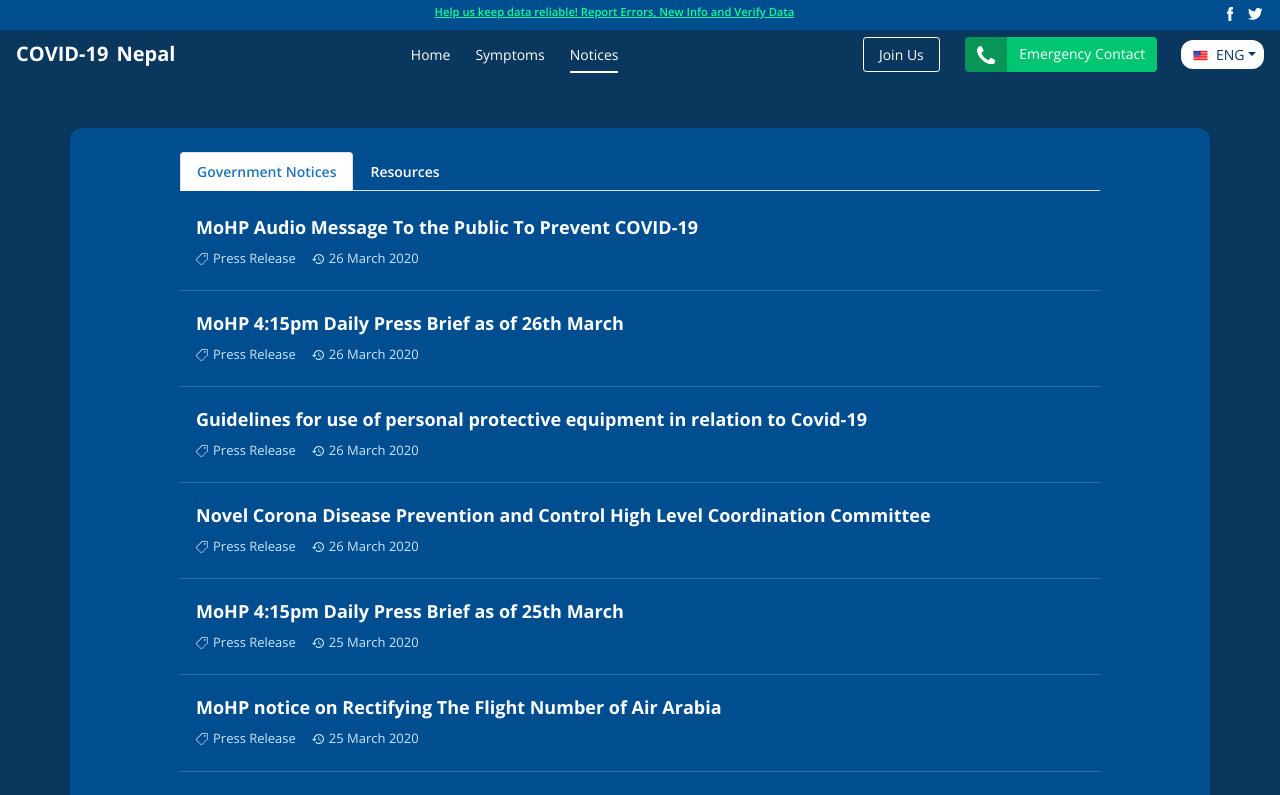
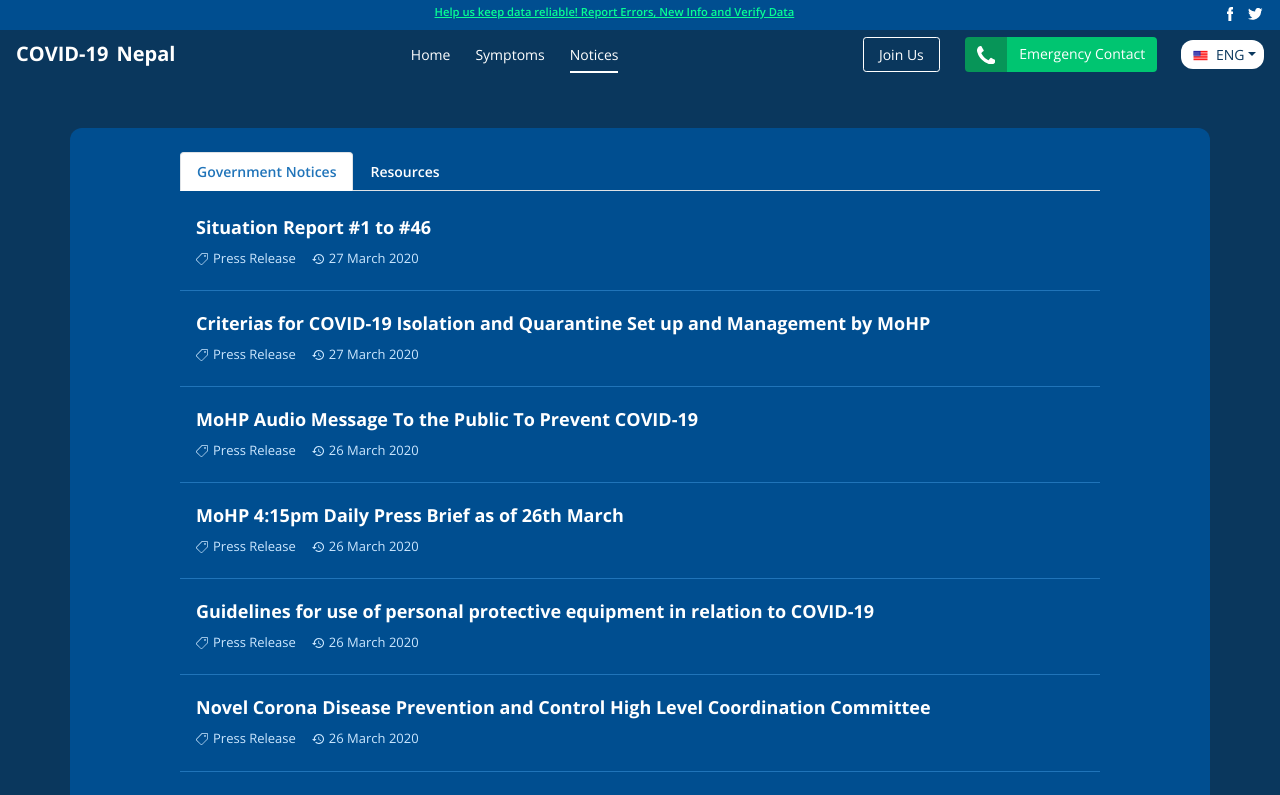
Before and after one commit to Fusemachines/covid-nepal-web, a React (Create React App) app: page /notices in a window 1280 px wide. Shown: the top 795 px of the page. Built offline with nearby package versions, Linux system fonts and the light colour scheme; no server answers.

Commit message:
new notices added

```diff
--- a/src/i18n/en.json
+++ b/src/i18n/en.json
@@ -124,6 +124,7 @@
 
   "notic_governNotice": "Government Notices",
   "notic_resources": "Resources",
+  "notic_support": "Other Covid-19 Supports",
   "notic_reports": "Reports",
   "notic_pressRelease": "Press Release",
   "notic_pressRelease21March": "Press Release as of 21 March 2020",
--- a/src/i18n/locale.json
+++ b/src/i18n/locale.json
@@ -126,6 +126,7 @@
 
   "notic_governNotice": "notic_governNotice",
   "notic_resources": "notic_resources",
+  "notic_support": "notic_support",
   "notic_pressRelease": "notic_pressRelease",
   "notic_reports": "notic_reports",
   "notic_pressRelease21March": "notic_pressRelease21March",
--- a/src/routes/dashboard/notices/GovernmentNotices/GovernmentNotices.tsx
+++ b/src/routes/dashboard/notices/GovernmentNotices/GovernmentNotices.tsx
@@ -9,6 +9,20 @@ const GovernmentNotices: FC<{}> = () => {
 
   return (
     <ul className="notices__list">
+       <GovernmentNoticeItem
+        category="Press Release"
+        date="27 March 2020"
+        title="Situation Report #1 to #46"
+        url="https://drive.google.com/drive/folders/1QhLMbT76t6Zu1sFy5qlB5aoDbHVAcnHx"
+      />
+
+       <GovernmentNoticeItem
+        category="Press Release"
+        date="27 March 2020"
+        title="Criterias for COVID-19 Isolation and Quarantine Set up and Management by MoHP"
+        url="https://drive.google.com/open?id=1AYfWh0CEuGwK237AN1KWjxU9C_bDKEM2"
+      />
+
       <GovernmentNoticeItem
         category="Press Release"
         date="26 March 2020"
@@ -26,7 +40,7 @@ const GovernmentNotices: FC<{}> = () => {
       <GovernmentNoticeItem
         category="Press Release"
         date="26 March 2020"
-        title="Guidelines for use of personal protective equipment in relation to Covid-19"
+        title="Guidelines for use of personal protective equipment in relation to COVID-19"
         url="https://drive.google.com/open?id=18ZZVfHuQUvVxWY_O6qoONRLzsvuaVE7l"
       />
 
@@ -54,7 +68,7 @@ const GovernmentNotices: FC<{}> = () => {
       <GovernmentNoticeItem
         category="Reports"
         date="25 March 2020"
-        title="Covid-outbreak updates- as of March 25"
+        title="COVID-19 outbreak updates- as of March 25"
         url="https://drive.google.com/open?id=1Ahreq6VwU6qkn2aNVQ-E0UTzQxLZE7-2"
       />
 
--- a/src/routes/dashboard/notices/NoticesTabs.tsx
+++ b/src/routes/dashboard/notices/NoticesTabs.tsx
@@ -4,6 +4,7 @@ import { useTranslation } from 'react-i18next';
 
 import GovernmentNotices from './GovernmentNotices';
 import Resources from './Resources';
+import Support from './Support';
 import lo from 'src/i18n/locale.json';
 
 const NoticesTabs: FC<{}> = () => {
@@ -18,6 +19,9 @@ const NoticesTabs: FC<{}> = () => {
         <Nav.Item>
           <Nav.Link eventKey="resources">{t(lo.notic_resources)}</Nav.Link>
         </Nav.Item>
+        {/* <Nav.Item>
+          <Nav.Link eventKey="support">{t(lo.notic_support)}</Nav.Link>
+        </Nav.Item> */}
       </Nav>
 
       <Tab.Content>
@@ -27,6 +31,9 @@ const NoticesTabs: FC<{}> = () => {
         <Tab.Pane eventKey="resources">
           <Resources />
         </Tab.Pane>
+        <Tab.Pane eventKey="support">
+          <Support />
+        </Tab.Pane>
       </Tab.Content>
     </Tab.Container>
   );
--- /dev/null
+++ b/src/routes/dashboard/notices/Support/Support.tsx
@@ -0,0 +1,32 @@
+import React, { FC } from 'react';
+import { useTranslation } from 'react-i18next';
+
+import SupportItem from './SupportItem';
+import lo from 'src/i18n/locale.json';
+
+const Resources: FC<{}> = () => {
+  const [t] = useTranslation();
+
+  return (
+      <ul className="resources__list">
+
+        <SupportItem
+            title={
+            'Call to Doctor Sewa'
+            }
+            url={'https://covid.hamropatro.com/'}
+            imageUrl={'/images/calldoctor.jpg'}
+        />
+
+        <SupportItem
+            title={
+            'Corona Nepal'
+            }
+            url={'http://www.coronanepal.org/'}
+            imageUrl={'/images/coronanepal.jpg'}
+        />
+    </ul>
+  );
+};
+
+export default Resources;
--- /dev/null
+++ b/src/routes/dashboard/notices/Support/SupportItem.tsx
@@ -0,0 +1,31 @@
+import React, { FC } from 'react';
+import { Media } from 'react-bootstrap';
+
+interface ISupportItemProps {
+  url: string;
+  title: string;
+  imageUrl: string;
+}
+
+const SupportItem: FC<ISupportItemProps> = props => {
+  const { url, title, imageUrl } = props;
+  return (
+    <li>
+      <a href={url} className="p-3" target="_blank" rel="noopener noreferrer">
+        <Media>
+          <div className="align-self-center mr-3">
+            {imageUrl ? (
+              <img width={80} height={80} className="img-fluid" src={imageUrl} alt="Generic placeholder" />
+            ) : null}
+          </div>
+          <Media.Body className="align-self-center">
+            <h5 className="resources__title">{title}</h5>
+            <span className="resources__link">{url}</span>
+          </Media.Body>
+        </Media>
+      </a>
+    </li>
+  );
+};
+
+export default SupportItem;
--- /dev/null
+++ b/src/routes/dashboard/notices/Support/index.tsx
@@ -0,0 +1,3 @@
+import Support from './Support';
+
+export default Support;
--- a/src/scss/_responsive.scss
+++ b/src/scss/_responsive.scss
@@ -104,7 +104,7 @@
     }
 }
 
-@media(max-width: 360px) {
+@media(max-width: 376px) {
 
     .right-bar {
         .content{
@@ -114,4 +114,16 @@
             top: 38px;
         }
     }
+
+    .lang-selector {
+        .dropdown-toggle {
+            img {
+                margin: 0 !important;
+            }
+
+            > span {
+                display: none;
+            }
+        }
+    }
 }
```
